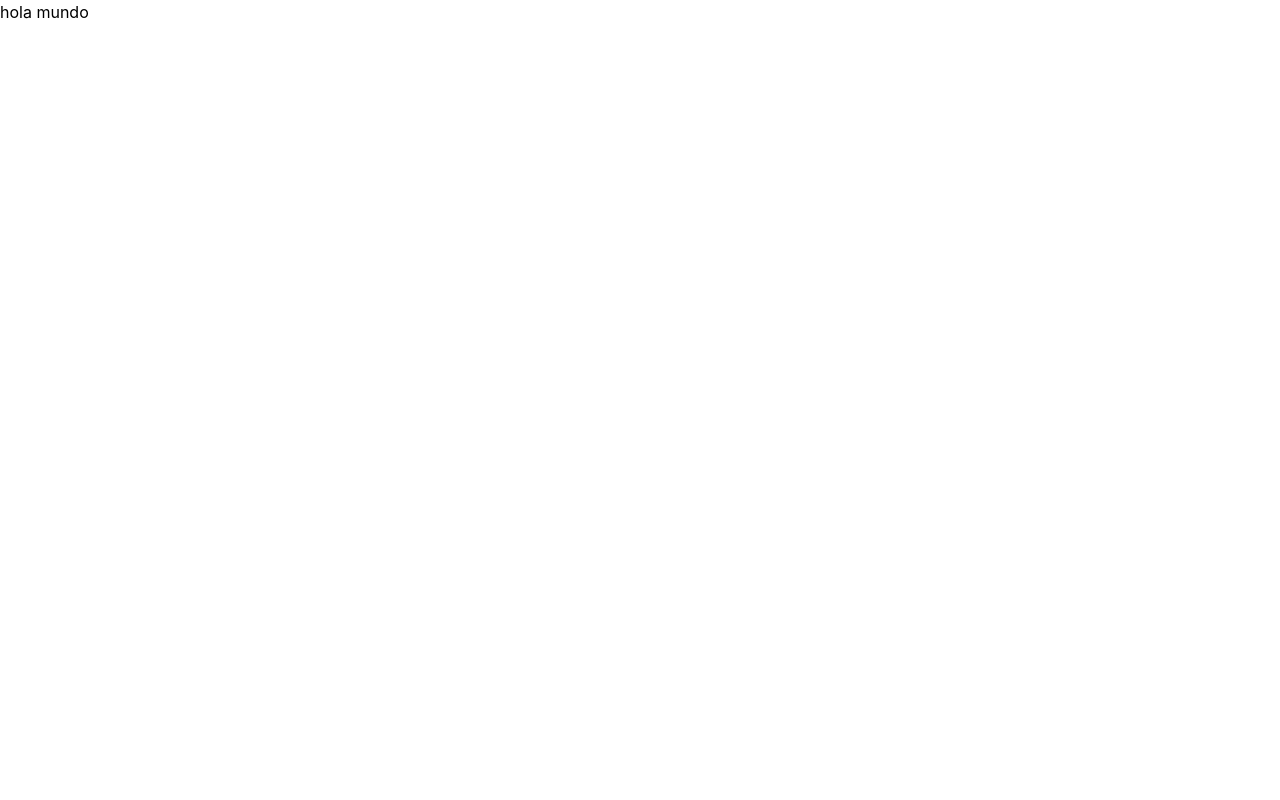
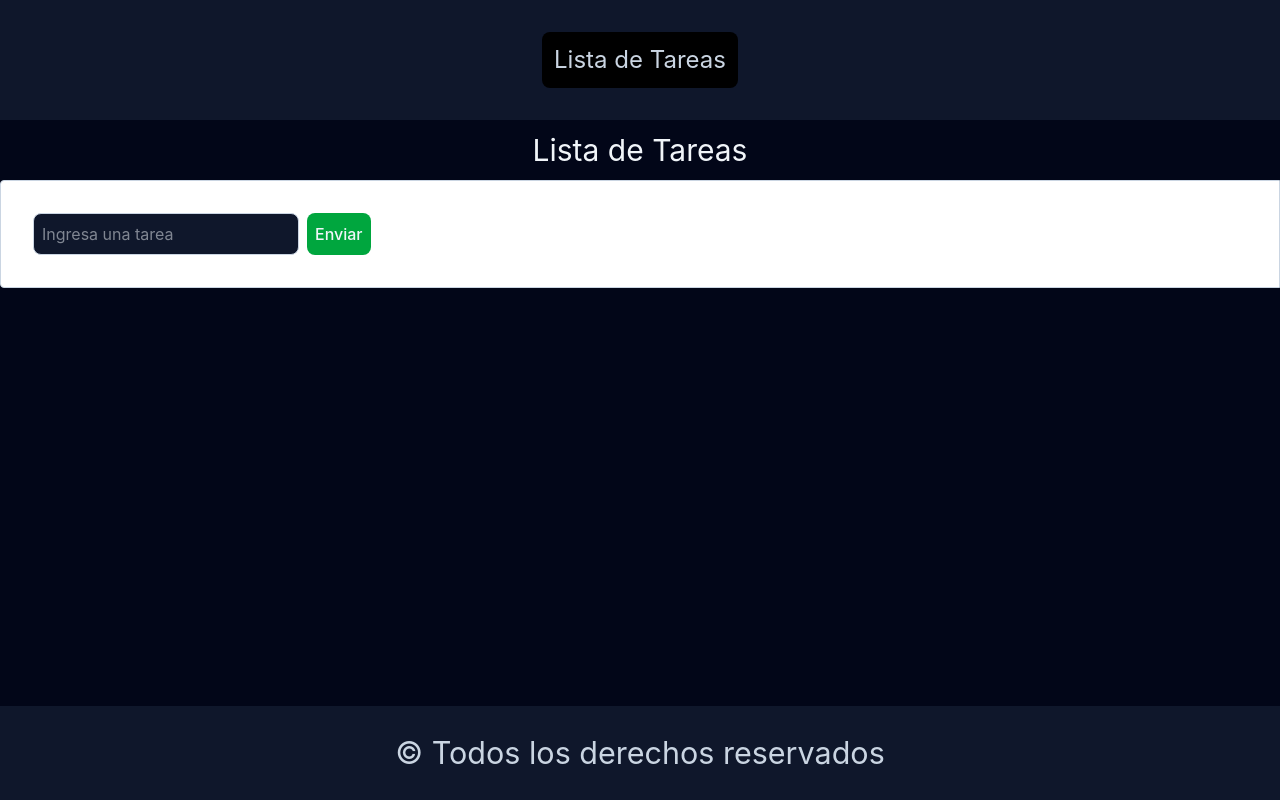
Before and after one commit to nikki0011/paletasColores-FrontParaBack, a React (Vite) app: page / in a window 1280 px wide. Built offline with nearby package versions, Linux system fonts and the light colour scheme.

Commit message:
maquetamos proyecto

```diff
--- a/index.html
+++ b/index.html
@@ -1,13 +1,15 @@
 <!doctype html>
-<html lang="en">
+<html lang="es">
   <head>
     <meta charset="UTF-8" />
     <link rel="icon" type="image/svg+xml" href="/favicon.svg" />
     <meta name="viewport" content="width=device-width, initial-scale=1.0" />
-    <title>listadetareas-tail-tsx</title>
+    <meta name="description" content="ejercicio-4-react-lista de tareas">
+    <meta name="author" content="nair paez">
+    <title>listadetareas</title>
   </head>
-  <body>
-    <div id="root"></div>
-    <script type="module" src="/src/main.tsx"></script>
+  <body class="bg-slate-950 text-slate-100">
+    <div id="root" class="flex flex-col min-h-screen"></div>
+    <script type="module" src="/src/main.jsx"></script>
   </body>
 </html>
--- a/src/App.tsx
+++ b/src/App.tsx
@@ -1,9 +1,18 @@
+import Footer from "./components/Footer";
+import FormularioTarea from "./components/FormularioTarea";
+import Navbar from "./components/Navbar";
+
 function App() {
- return (
+  return (
     <>
-      <h1>hola mundo</h1>
+      <Navbar></Navbar>
+      <main className="grow container mx-auto border-amber-50">
+        <h1 className="text-center text-3xl my-3">Lista de Tareas</h1>
+        <FormularioTarea></FormularioTarea>
+      </main>
+      <Footer></Footer>
     </>
-  )
+  );
 }
 
-export default App
+export default App;
--- /dev/null
+++ b/src/components/Footer.tsx
@@ -0,0 +1,9 @@
+const Footer = () => {
+    return (
+        <footer className='bg-slate-900 text-slate-300 py-6 text-center'>
+        <p className="text-slate-300 text-[30.5px]">&copy; Todos los derechos reservados</p>
+        </footer>
+    );
+};
+
+export default Footer;
--- /dev/null
+++ b/src/components/FormularioTarea.tsx
@@ -0,0 +1,60 @@
+import { useEffect, useState } from "react";
+import ListaDeTarea from "./ListaDeTarea";
+
+const FormularioTarea = () => {
+  const tareasLocalStorage:string[] = JSON.parse(localStorage.getItem("arrayTareasKey") || '[]');
+  const [arrayTareas, setArrayaTareas] = useState<string[]>(tareasLocalStorage);
+  const [tarea, setTarea] = useState<string>("");
+
+  useEffect(() => {
+    console.log("desde el useEffect");
+    localStorage.setItem("arrayTareasKey", JSON.stringify(arrayTareas));
+  }, [arrayTareas]);
+
+  const handleSubmit = (e: React.SubmitEvent<HTMLFormElement>) => {
+    e.preventDefault();
+
+    const tareaBuscada = arrayTareas.find(
+      (itemTarea) => itemTarea.toLowerCase() === tarea.toLowerCase().trim(),
+    );
+    if (tareaBuscada) {
+      return alert("la tarea ya existe");
+    }
+
+    setArrayaTareas([...arrayTareas, tarea.toLowerCase().trim()]);
+
+    setTarea("");
+  };
+
+  const borrarTarea = (nombreTarea) => {
+    const arrayFiltrado = arrayTareas.filter(
+      (itemTarea) => itemTarea !== nombreTarea,
+    );
+
+    setArrayaTareas(arrayFiltrado);
+  };
+
+  return (
+    <section>
+      <form onSubmit={handleSubmit} className="border border-slate-300 dark:border-slate-700 p-8 rounded-l bg-white dark:bg-slate-800 transition-colors">
+        <div className="w-full flex gap-2">
+          <input
+            type="text"
+            className="border border-slate-300 p-2 rounded-lg bg-slate-900 text-slate-100 focus:outline-none focus:ring-2 focus:ring-blue-500/60"
+            id="inputTarea"
+            placeholder="Ingresa una tarea"
+            onChange={(e) => setTarea(e.target.value)}
+            value={tarea}
+          />
+          <button type="submit" className="bg-green-600 p-2 font-medium rounded-lg">Enviar</button>
+        </div>
+      </form>
+      <ListaDeTarea
+        arrayTareasProps={arrayTareas}
+        borrarTareaProps={borrarTarea}
+      ></ListaDeTarea>
+    </section>
+  );
+};
+
+export default FormularioTarea;
--- /dev/null
+++ b/src/components/ItemTarea.tsx
@@ -0,0 +1,15 @@
+const ItemTarea = ({ textoTareaProps, borrarTareaProps }) => {
+  return (
+    <li className="col-end-12 flex justify-between items-center border border-amber-100 p-2">
+      {textoTareaProps}{" "}
+      <button
+        className="bg-red-700 hover:bg-red-500 rounded-2xl p-3"
+        onClick={() => borrarTareaProps(textoTareaProps)}
+      >
+        X
+      </button>
+    </li>
+  );
+};
+
+export default ItemTarea;
--- /dev/null
+++ b/src/components/ListaDeTarea.tsx
@@ -0,0 +1,13 @@
+import ItemTarea from "./ItemTarea";
+
+const ListaDeTarea = ({ arrayTareasProps, borrarTareaProps}) => {
+  return (
+    <ul className="flex flex-col">
+      {arrayTareasProps.map((textoTarea, index) => (
+        <ItemTarea key={index} textoTareaProps ={textoTarea} borrarTareaProps={borrarTareaProps}></ItemTarea>
+      ))}
+    </ul>
+  );
+};
+
+export default ListaDeTarea;
--- /dev/null
+++ b/src/components/Navbar.tsx
@@ -0,0 +1,11 @@
+const Navbar = () => {
+  return (
+    <nav className="flex bg-state justify-center items-center p-8 bg-slate-900 text-slate-300 text-2xl">
+        <a href="#" className="bg-black p-3 rounded-lg hover:bg-white hover:text-black transition-all" >
+          Lista de Tareas
+        </a>
+    </nav>
+  );
+};
+
+export default Navbar;
```
